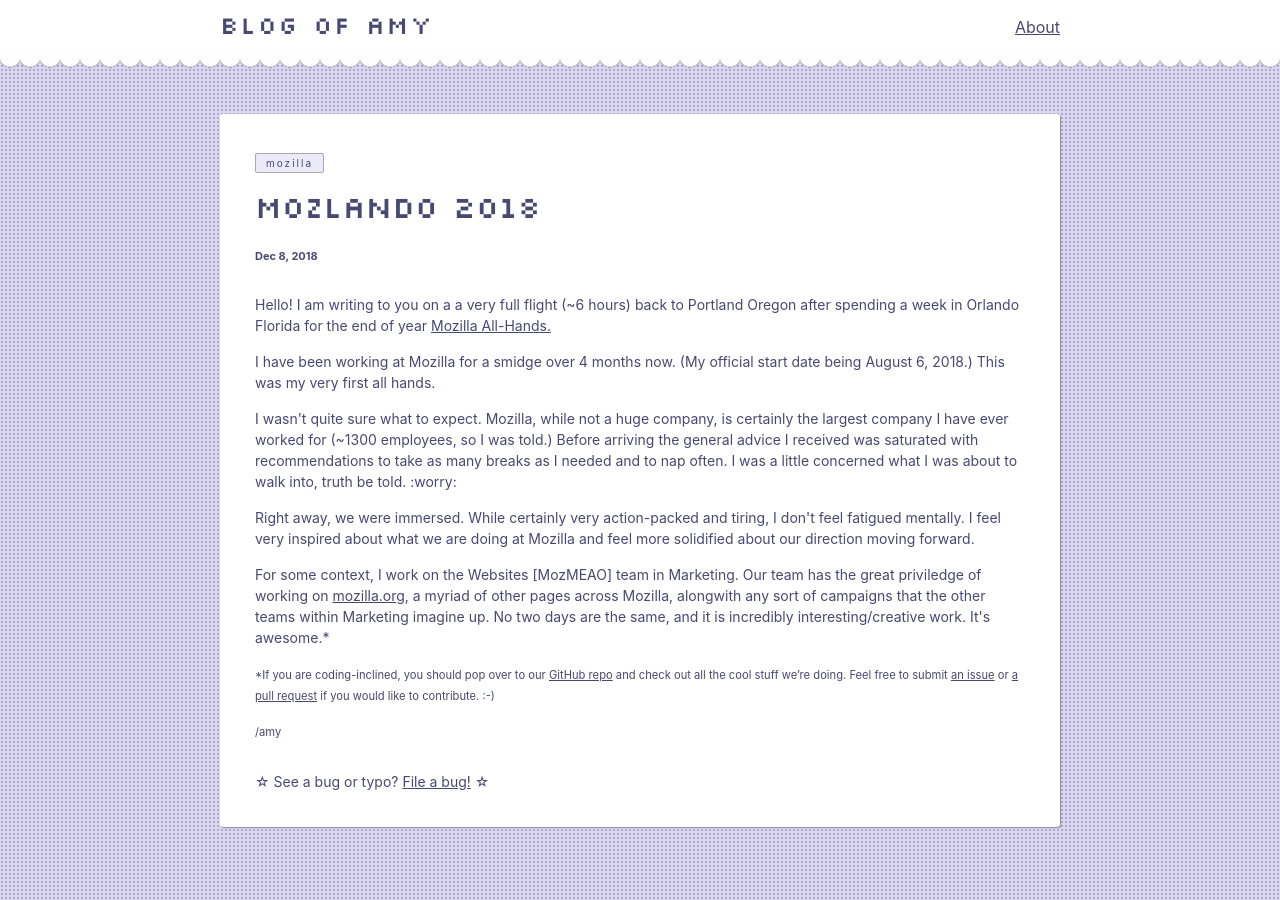
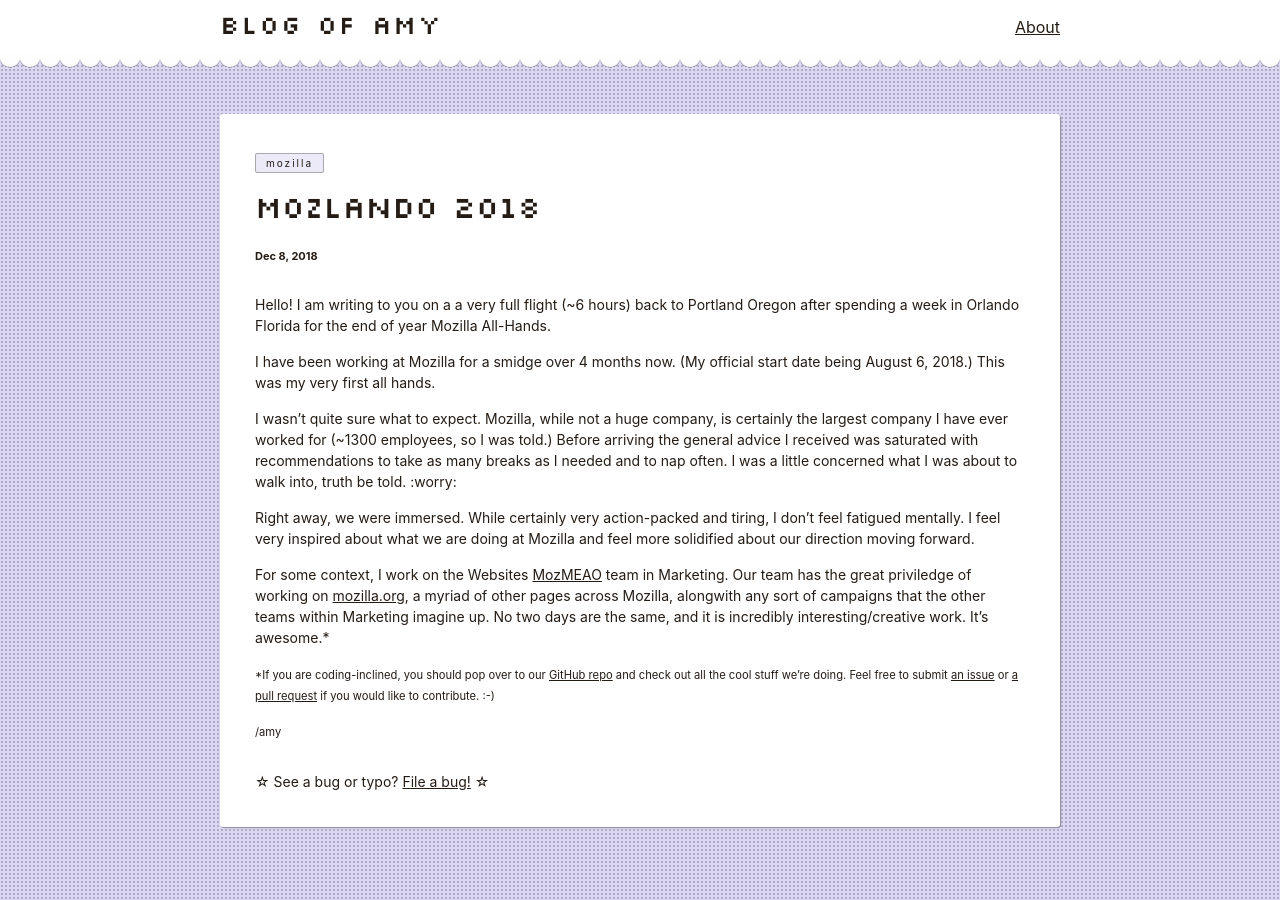
Before and after one commit to fu4303/portfolio-amychurchwell, a Jekyll site: the page built from _posts/2018-12-08-mozlando2018.markdown, in a window 1280 px wide. Built offline with Jekyll 4.4.1, drawn with Linux system fonts in a browser that asks for light colours.

Commit message:
post formatting, update draft, text styles.

```diff
--- a/_posts/2018-12-08-mozlando2018.markdown
+++ b/_posts/2018-12-08-mozlando2018.markdown
@@ -4,13 +4,19 @@
 tags: mozilla
 ---
 
-<p>Hello! I am writing to you on a a very full flight (~6 hours) back to Portland Oregon after spending a week in Orlando Florida for the end of year <a href="#">Mozilla All-Hands.</a></p>
+Hello! I am writing to you on a a very full flight (~6 hours) back to Portland Oregon after spending a week in Orlando Florida for the end of year Mozilla All-Hands.
 
-<p>I have been working at Mozilla for a smidge over 4 months now. (My official start date being August 6, 2018.) This was my very first all hands.</p>
 
-<p>I wasn't quite sure what to expect. Mozilla, while not a huge company, is certainly the largest company I have ever worked for (~1300 employees, so I was told.) Before arriving the general advice I received was saturated with recommendations to take as many breaks as I needed and to nap often. I was a little concerned what I was about to walk into, truth be told. :worry:</p>
+I have been working at Mozilla for a smidge over 4 months now. (My official start date being August 6, 2018.) This was my very first all hands.
 
-<p>Right away, we were immersed. While certainly very action-packed and tiring, I don't feel fatigued mentally. I feel very inspired about what we are doing at Mozilla and feel more solidified about our direction moving forward.</p>
 
-<p>For some context, I work on the Websites [MozMEAO] team in Marketing. Our team has the great priviledge of working on <a href="https://mozilla.org">mozilla.org</a>, a myriad of other pages across Mozilla, alongwith any sort of campaigns that the other teams within Marketing imagine up. No two days are the same, and it is incredibly interesting/creative work. It's awesome.* </p>
-<small>*If you are coding-inclined, you should pop over to our <a href="https://github.com/mozilla/bedrock">GitHub repo</a> and check out all the cool stuff we're doing. Feel free to submit <a href="https://github.com/mozilla/bedrock/issues">an issue</a> or <a href="https://github.com/mozilla/bedrock/pulls">a pull request</a> if you would like to contribute. :-)</small>
+I wasn't quite sure what to expect. Mozilla, while not a huge company, is certainly the largest company I have ever worked for (~1300 employees, so I was told.) Before arriving the general advice I received was saturated with recommendations to take as many breaks as I needed and to nap often. I was a little concerned what I was about to walk into, truth be told. :worry:
+
+
+Right away, we were immersed. While certainly very action-packed and tiring, I don't feel fatigued mentally. I feel very inspired about what we are doing at Mozilla and feel more solidified about our direction moving forward.
+
+
+For some context, I work on the Websites [MozMEAO](https://github.com/mozmeao) team in Marketing. Our team has the great priviledge of working on [mozilla.org](https://mozilla.org), a myriad of other pages across Mozilla, alongwith any sort of campaigns that the other teams within Marketing imagine up. No two days are the same, and it is incredibly interesting/creative work. It's awesome.*
+
+
+<small>*If you are coding-inclined, you should pop over to our [GitHub repo](https://github.com/mozilla/bedrock) and check out all the cool stuff we're doing. Feel free to submit [an issue](https://github.com/mozilla/bedrock/issues) or [a pull request](https://github.com/mozilla/bedrock/pulls) if you would like to contribute. :-)</small>
--- a/_sass/components/header.scss
+++ b/_sass/components/header.scss
@@ -23,7 +23,7 @@
 
 
 .site-title {
-    @include relative-font-size(1.625);
+    @include relative-font-size(1.7);
     float: left;
     font-family: $pixel-font;
     font-weight: 300;
--- a/_sass/components/posts.scss
+++ b/_sass/components/posts.scss
@@ -12,6 +12,7 @@
 }
 
 .post-list-heading {
+    @include relative-font-size(1.7);
     font-family: $pixel-font;
     color: $text-color;
     text-align: center;
--- a/_sass/styles.scss
+++ b/_sass/styles.scss
@@ -24,7 +24,7 @@
 $base-line-height: 1.5 !default;
 
 $spacing-unit:     30px !default;
-$text-color:       #474973 !default;
+$text-color:       #241c15 !default;
 $background-color: #DBD6F2 !default;
 $brand-color:      #474973 !default;
 $secondary-brand-color: #ffe5ee !default;
```
Also changed, not shown: _drafts/style-lists.md (+15 -0 lines), assets/img/posts/style-lists/list-style.png (added).
